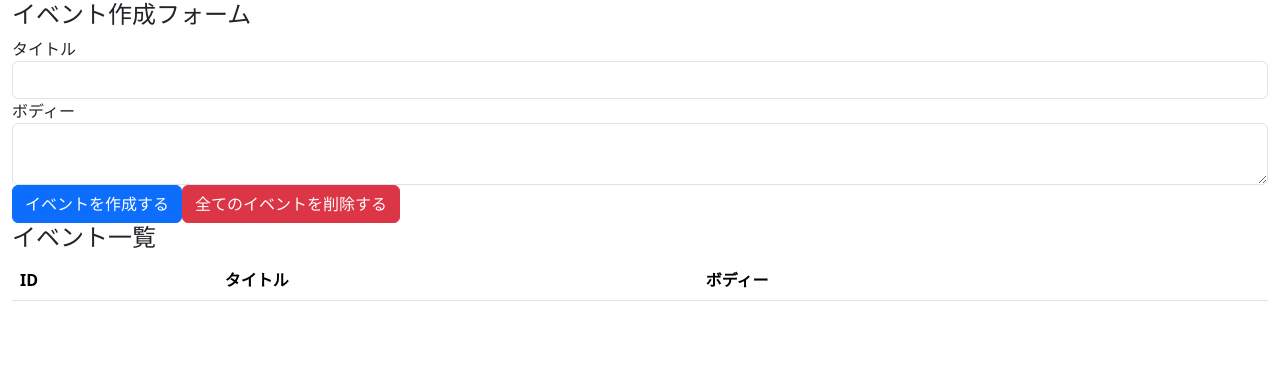
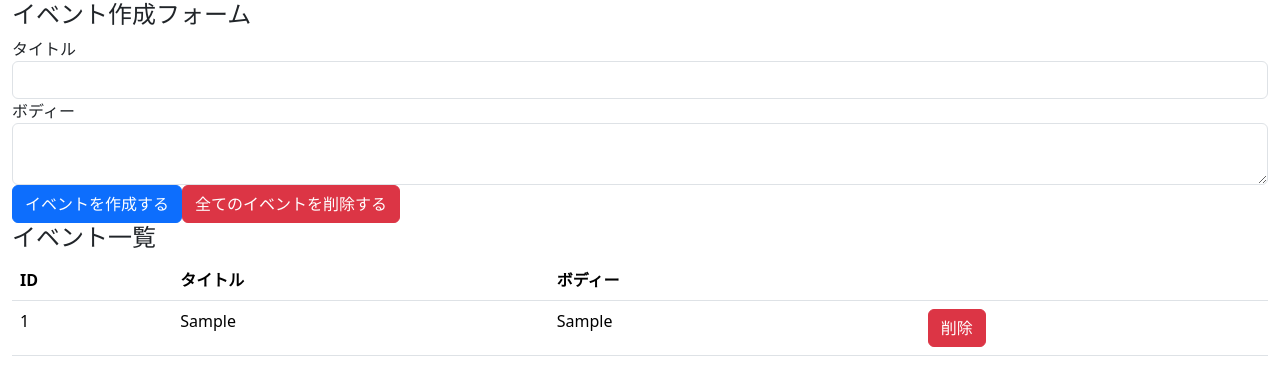
Before and after one commit to JunyaTakahashi001/react-hooks-101, a React (Create React App) app: page / in a window 1280 px wide. Both pictures are taken after typing "Sample", "Sample" into the empty fields and a click on the button "イベントを作成する". Shown: the top 386 px of the page. Built offline with nearby package versions, Linux system fonts and the light colour scheme.

Commit message:
display events, refactor and implement remove event button

```diff
--- a/src/components/App.js
+++ b/src/components/App.js
@@ -2,6 +2,7 @@
 
 import 'bootstrap/dist/css/bootstrap.min.css'
 
+import Event from './Event'
 import reducer from '../reducers'
 
 const App = () => {
@@ -52,6 +53,7 @@
           </tr>
         </thead>
         <tbody>
+          { state.map((event, index) => (<Event key={index} event={event} dispatch={dispatch} />))}
         </tbody>
       </table>
     </div>
--- /dev/null
+++ b/src/components/Event.js
@@ -0,0 +1,22 @@
+import React from 'react'
+
+const Event = ({ event, dispatch }) => {
+  const id = event.id
+  const handleClickDeleteButton = () => {
+    dispatch({
+      type: 'DELETE_EVENT',
+      id
+    })
+  }
+
+  return (
+    <tr>
+      <td>{id}</td>
+      <td>{event.title}</td>
+      <td>{event.body}</td>
+      <td><button type="button" className="btn btn-danger" onClick={handleClickDeleteButton}>削除</button></td>
+    </tr>
+  )
+}
+
+export default Event
--- a/src/reducers/index.js
+++ b/src/reducers/index.js
@@ -6,7 +6,7 @@
       const id = length === 0 ? 1 : state[length - 1].id + 1
       return [...state, { id, ...event }]
     case 'DELETE_EVENT':
-      return state
+      return state.filter(event => event.id !== action.id)
     case 'DELETE_ALL_EVENTS':
       return []
     default:
```
